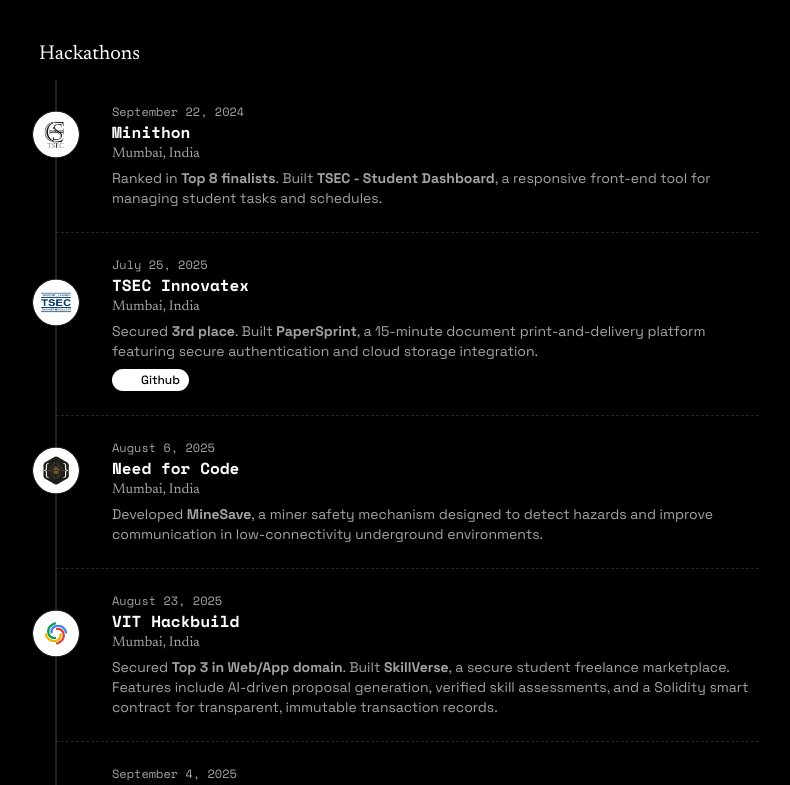
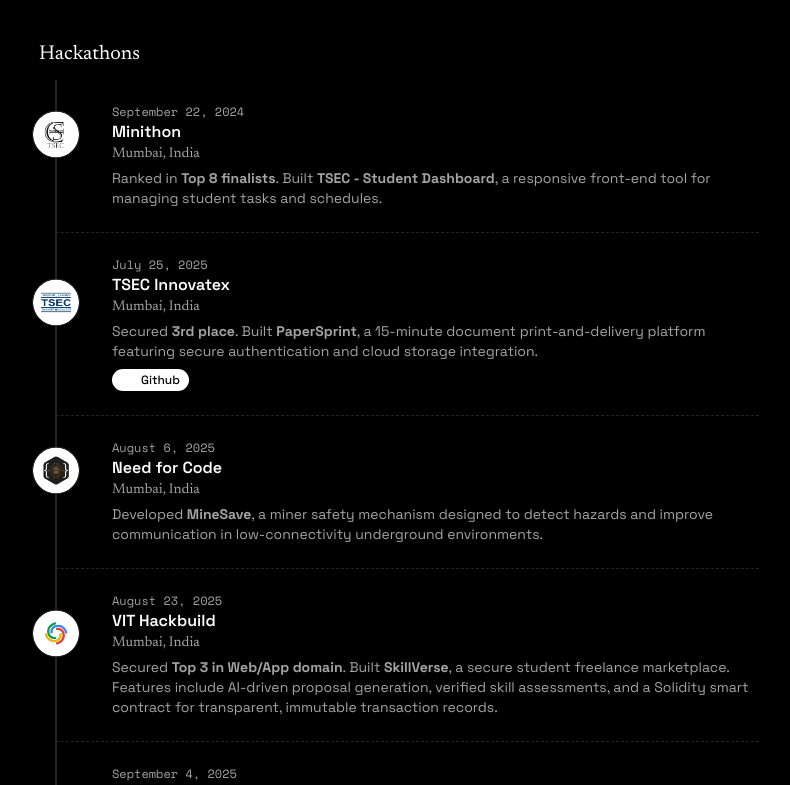
Before and after one commit to rakheOmar/rakheOmar, a React (Vite) app: page / in a window 1280 px wide. Shown: the part 2109-2894 px from the top of the page, without its empty margins (241-1031 px from the left). Built offline with nearby package versions, Linux system fonts and the light colour scheme; no server answers; some icons are missing.

Commit message:
fix(font): fixed font type in hackathon card title

```diff
--- a/src/components/hackathon-details.jsx
+++ b/src/components/hackathon-details.jsx
@@ -18,7 +18,7 @@
       <div className="flex flex-1 flex-col justify-start gap-1 font-mono">
         {dates && <time className="text-xs text-muted-foreground">{dates}</time>}
 
-        <h2 className="font-semibold leading-none">{title}</h2>
+        <h2 className="font-semibold font-sans leading-none">{title}</h2>
 
         {location && <p className="text-sm font-serif text-muted-foreground">{location}</p>}
 
```
